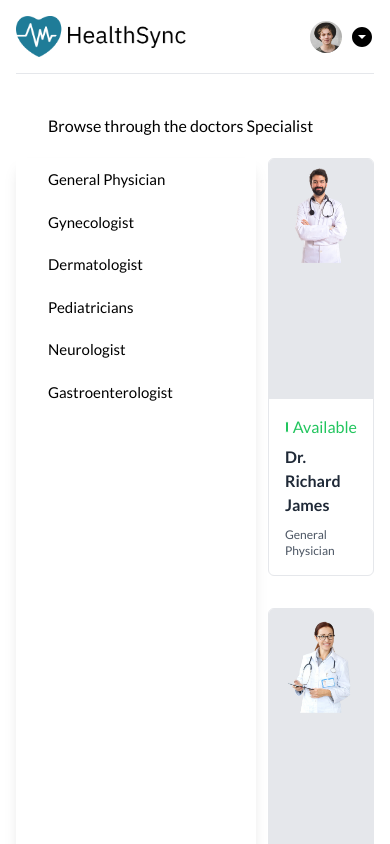
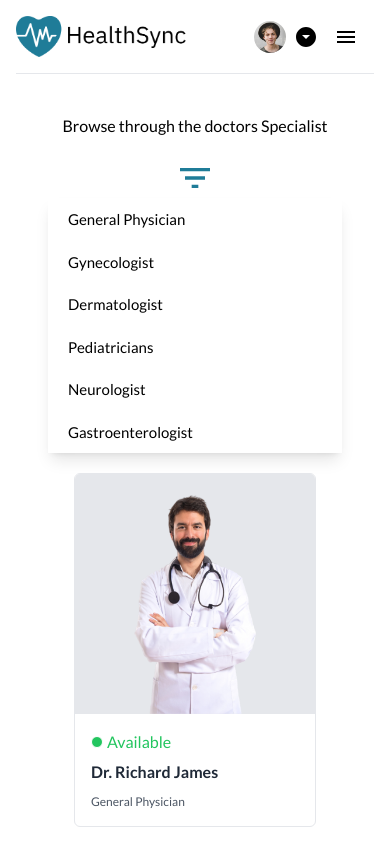
Before and after one commit to Git-abby/healthsync, a React (Vite) app in the folder frontend/: page /doctors in a window 390 px wide. Shown: the top 844 px of the page. Built offline with nearby package versions, Linux system fonts and the light colour scheme.

Commit message:
fix: mobile friendly changes

```diff
--- a/frontend/src/components/AllDoctors.jsx
+++ b/frontend/src/components/AllDoctors.jsx
@@ -3,6 +3,7 @@ import React from 'react'
 const AllDoctors = () => {
   return (
     <div className="font-[sans-serif] my-4">
+
             <div className="max-w-5xl max-lg:max-w-2xl mx-auto">
                 <div className="max-w-2xl mx-auto text-center">
                     <h2 className="text-gray-800 text-4xl font-extrabold">Meet our team</h2>
--- a/frontend/src/components/Navbar.jsx
+++ b/frontend/src/components/Navbar.jsx
@@ -4,6 +4,8 @@ import { NavLink, useNavigate } from "react-router-dom";
 
 // ICONS
 import { ArrowDropDown, ArrowDropDownCircle } from "@mui/icons-material";
+import MenuIcon from "@mui/icons-material/Menu";
+import CloseIcon from "@mui/icons-material/Close";
 
 const Navbar = () => {
   const navigate = useNavigate();
@@ -77,6 +79,54 @@ const Navbar = () => {
             Create Account
           </button>
         )}
+        <MenuIcon
+          onClick={() => setShowMenu(true)}
+          className="block md:!hidden cursor-pointer"
+        />
+        <div
+          className={`${
+            showMenu ? "fixed w-full" : "h-0 w-0"
+          } md:hidden right-0 top-0 bottom-0 z-20 overflow-hidden bg-white transition-all`}>
+          <div className="border flex justify-between items-center px-5 py-6">
+            <img
+              onClick={() => navigate("/")}
+              className="w-32 cursor-pointer"
+              src={assets.logo_transparent}
+              alt="logo"
+            />
+            <CloseIcon
+              onClick={() => setShowMenu(false)}
+              className="cursor-pointer"
+              sx={{ fontSize: 30 }}
+            />
+          </div>
+          <div className="flex flex-col justify-center items-center text-lg mt-5 font-medium gap-y-2">
+            <NavLink
+              onClick={() => setShowMenu(false)}
+              to={"/"}
+              className="hover:text-primary-light transition-colors">
+              <p className="px-3 py-2 rounded inline-block"> Home</p>
+            </NavLink>
+            <NavLink
+              onClick={() => setShowMenu(false)}
+              to={"/doctors"}
+              className="hover:text-primary-light transition-colors">
+              <p className="px-3 py-2 rounded inline-block"> All Doctors</p>
+            </NavLink>
+            <NavLink
+              onClick={() => setShowMenu(false)}
+              to={"/about"}
+              className="hover:text-primary-light transition-colors">
+              <p className="px-3 py-2 rounded inline-block"> About</p>
+            </NavLink>
+            <NavLink
+              onClick={() => setShowMenu(false)}
+              to={"/contact"}
+              className="hover:text-primary-light transition-colors">
+              <p className="px-3 py-2 rounded inline-block">Contact</p>
+            </NavLink>
+          </div>
+        </div>
       </div>
     </div>
   );
--- a/frontend/src/index.css
+++ b/frontend/src/index.css
@@ -15,3 +15,9 @@
 ::-webkit-scrollbar{
   @apply hidden
 }
+
+@media (max-width: 765px){
+  .active p{
+    @apply text-white bg-primary
+  }
+}
--- a/frontend/src/pages/About.jsx
+++ b/frontend/src/pages/About.jsx
@@ -87,24 +87,23 @@ const About = () => {
           </p>
         </div>
       </div>
-      <div className="flex flex-col gap-y-3 mt-3">
-        <h1 className="text-xl">
-          WHY <span className="font-bold">CHOOSE US?</span>
+      <div className="flex flex-col gap-y-6 mt-6">
+  <h1 className="text-2xl font-semibold text-gray-800 text-center">
+    WHY <span className="font-bold text-primary-dark">CHOOSE US?</span>
   </h1>
-        <div className="w-full border flex items-center justify-evenly">
+  <div className="w-full border border-gray-200 rounded-lg p-4 flex flex-col md:flex-row items-center justify-evenly bg-gray-50 gap-6 md:gap-0">
     {/* Feature 1 */}
-          <div className="border px-20 py-10 flex flex-col gap-y-4 group hover:bg-primary-light hover:shadow-lg hover:text-white transition-all duration-300 ease-in-out">
+    <div className="border border-gray-300 px-10 py-6 flex flex-col gap-y-4 items-center text-center group hover:bg-primary-light hover:shadow-xl hover:text-white transition-all duration-300 ease-in-out rounded-lg">
       <p className="font-bold text-lg transition-all duration-300 group-hover:text-white">
         EFFICIENCY
       </p>
       <p className="text-gray-500 transition-all duration-300 group-hover:text-white">
-              Streamlined appointment scheduling tailored to fit your busy
-              lifestyle.
+        Streamlined appointment scheduling tailored to fit your busy lifestyle.
       </p>
     </div>
 
     {/* Feature 2 */}
-          <div className="border px-20 py-10 flex flex-col gap-y-4 group hover:bg-primary-light hover:shadow-lg hover:text-white transition-all duration-300 ease-in-out">
+    <div className="border border-gray-300 px-10 py-6 flex flex-col gap-y-4 items-center text-center group hover:bg-primary-light hover:shadow-xl hover:text-white transition-all duration-300 ease-in-out rounded-lg">
       <p className="font-bold text-lg transition-all duration-300 group-hover:text-white">
         RELIABILITY
       </p>
@@ -114,7 +113,7 @@ const About = () => {
     </div>
 
     {/* Feature 3 */}
-          <div className="border px-20 py-10 flex flex-col gap-y-4 group hover:bg-primary-light hover:shadow-lg hover:text-white transition-all duration-300 ease-in-out">
+    <div className="border border-gray-300 px-10 py-6 flex flex-col gap-y-4 items-center text-center group hover:bg-primary-light hover:shadow-xl hover:text-white transition-all duration-300 ease-in-out rounded-lg">
       <p className="font-bold text-lg transition-all duration-300 group-hover:text-white">
         ACCESSIBILITY
       </p>
@@ -124,6 +123,7 @@ const About = () => {
     </div>
   </div>
 </div>
+
     </div>
   );
 };
--- a/frontend/src/pages/Doctors.jsx
+++ b/frontend/src/pages/Doctors.jsx
@@ -1,12 +1,15 @@
 import React, { useContext, useEffect, useState } from "react";
 import { useNavigate, useParams } from "react-router-dom";
 import { AppContext } from "../contexts/AppContext";
+
+import FilterListIcon from "@mui/icons-material/FilterList";
 
 function Doctors() {
   const { speciality } = useParams();
   const { doctors, specialityData } = useContext(AppContext);
   const [filterDoctors, setFilterDoctors] = useState([]);
   const navigate = useNavigate();
+  const [showFilter, setShowFilter] = useState(true);
 
   const applyFilter = () => {
     if (speciality) {
@@ -19,12 +22,21 @@ function Doctors() {
   useEffect(() => {
     applyFilter();
   }, [doctors, speciality]);
+
   return (
-    <div className="flex flex-col justify-center items-start">
+    <div className="flex flex-col items-center md:items-start w-full">
       <p className="my-5 px-8 text-md">Browse through the doctors Specialist</p>
-      <div className="flex gap-x-3">
-        <nav className="bg-white shadow-lg min-w-[240px] px-4 font-[sans-serif]">
-          {/* <div className=""> */}
+      <FilterListIcon
+        onClick={() => setShowFilter((prev) => !prev)}
+        className={`cursor-pointer`}
+        sx={{ fontSize: 40, color: `${showFilter ? "#1f7c98" : "black"} ` }}
+      />
+      <div
+        className={`flex gap-x-3  px-8 gap-y-5 flex-col md:flex-row justify-center w-full`}>
+        <nav
+          className={`bg-white shadow-lg min-w-[240px] px-1 font-[sans-serif] w-full  ${
+            showFilter ? "block" : "hidden"
+          }`}>
           <ul className="">
             {specialityData.map((item, index) => (
               <li
@@ -49,7 +61,7 @@ function Doctors() {
           </ul>
           {/* </div> */}
         </nav>
-        <div className="grid lg:grid-cols-4 md:grid-cols-2 gap-8 max-md:justify-center">
+        <div className="flex flex-wrap gap-8 max-md:justify-center">
           {filterDoctors.slice(0, 10).map((doctor, index) => (
             <div
               key={index}
--- a/frontend/src/pages/MyAppointments.jsx
+++ b/frontend/src/pages/MyAppointments.jsx
@@ -1,9 +1,51 @@
-import React from 'react'
+import React, { useContext } from "react";
+import { AppContext } from "../contexts/AppContext";
 
 const MyAppointments = () => {
+  const { doctors } = useContext(AppContext);
+  console.log(doctors);
   return (
-    <div>MyAppointments</div>
-  )
-}
+    <div className="border-2 border-gray-200 rounded-lg p-5 bg-gray-50 shadow-md flex flex-col gap-y-5">
+      <h3 className="text-lg font-semibold text-gray-800">My Appointments</h3>
+      <div className="flex flex-col gap-y-4">
+        {doctors.slice(0, 2).map((doctor, index) => (
+          <div
+            key={index}
+            className="border border-gray-300 rounded-lg p-4 flex items-center gap-x-4 bg-white shadow-sm">
+            <div>
+              <img
+                src={doctor.image}
+                alt={`Doctor ${doctor.name}`}
+                className="w-32 bg-primary-light object-cover"
+              />
+            </div>
+            <div className="flex-1">
+              <h3 className="text-lg font-medium text-gray-700">
+                {doctor.name}
+              </h3>
+              <p className="text-sm text-gray-500">{doctor.speciality}</p>
 
-export default MyAppointments
+              <p className="mt-2 text-sm text-gray-400">Address:</p>
+              <p className="text-sm text-gray-600">{doctor.address.line1}</p>
+              <p className="text-sm text-gray-600">{doctor.address.line2}</p>
+
+              <p className="mt-2 text-sm text-gray-600">
+                Date & Time: 25, july, 2025 | 8:30 PM
+              </p>
+            </div>
+            <div className="flex flex-col gap-y-2">
+              <button className="bg-primary-light text-white text-sm font-medium py-2 px-4 rounded hover:bg-primary transition-all">
+                Pay Online
+              </button>
+              <button className="border text-black text-sm font-medium py-2 px-4 rounded hover:bg-red-400 transition-all">
+                Cancel Appointment
+              </button>
+            </div>
+          </div>
+        ))}
+      </div>
+    </div>
+  );
+};
+
+export default MyAppointments;
--- a/frontend/src/pages/Profile.jsx
+++ b/frontend/src/pages/Profile.jsx
@@ -2,7 +2,7 @@ import React, { useState } from "react";
 import { assets } from "../assets/assets";
 
 const Profile = () => {
-  const [isEditable, setIsEditable] = useState(true);
+  const [isEditable, setIsEditable] = useState(false);
   const [userData, setUserData] = useState({
     name: "John Doe",
     image: assets.profile_pic,
```
Lines whose indentation alone changed are shown as unchanged.
